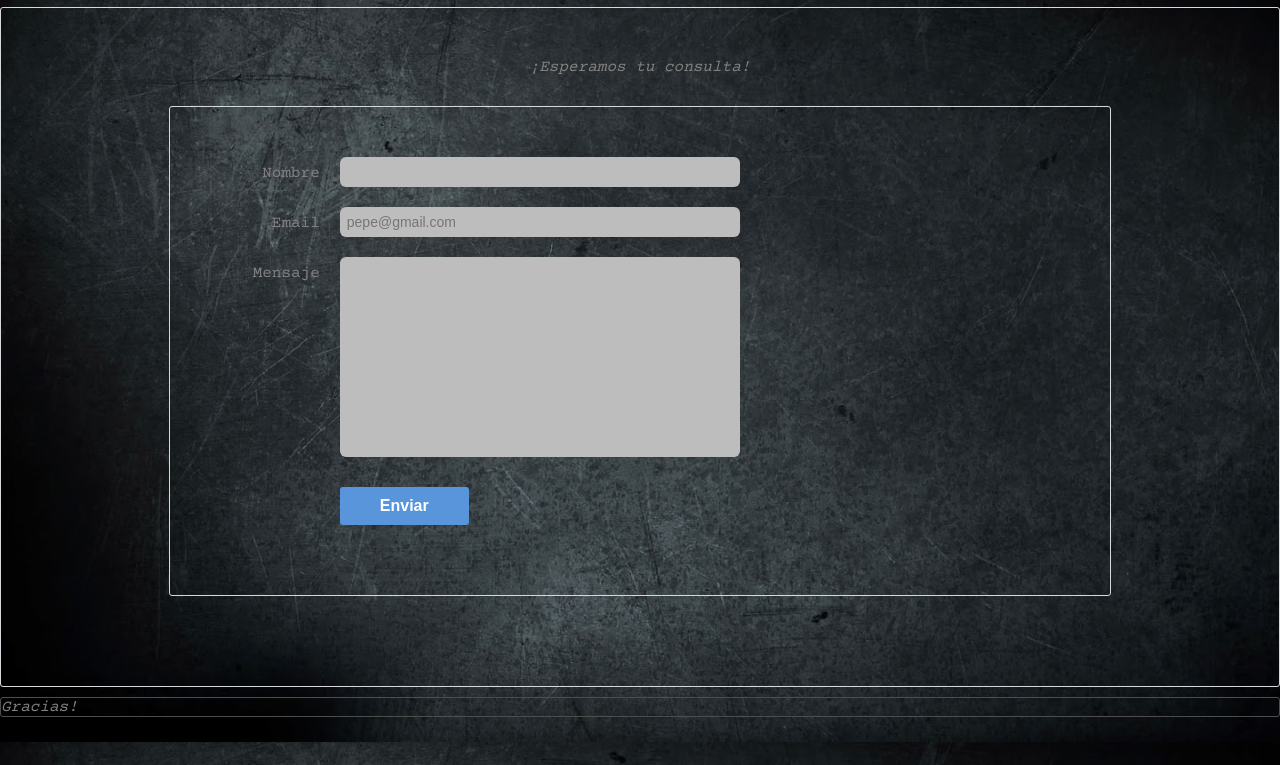
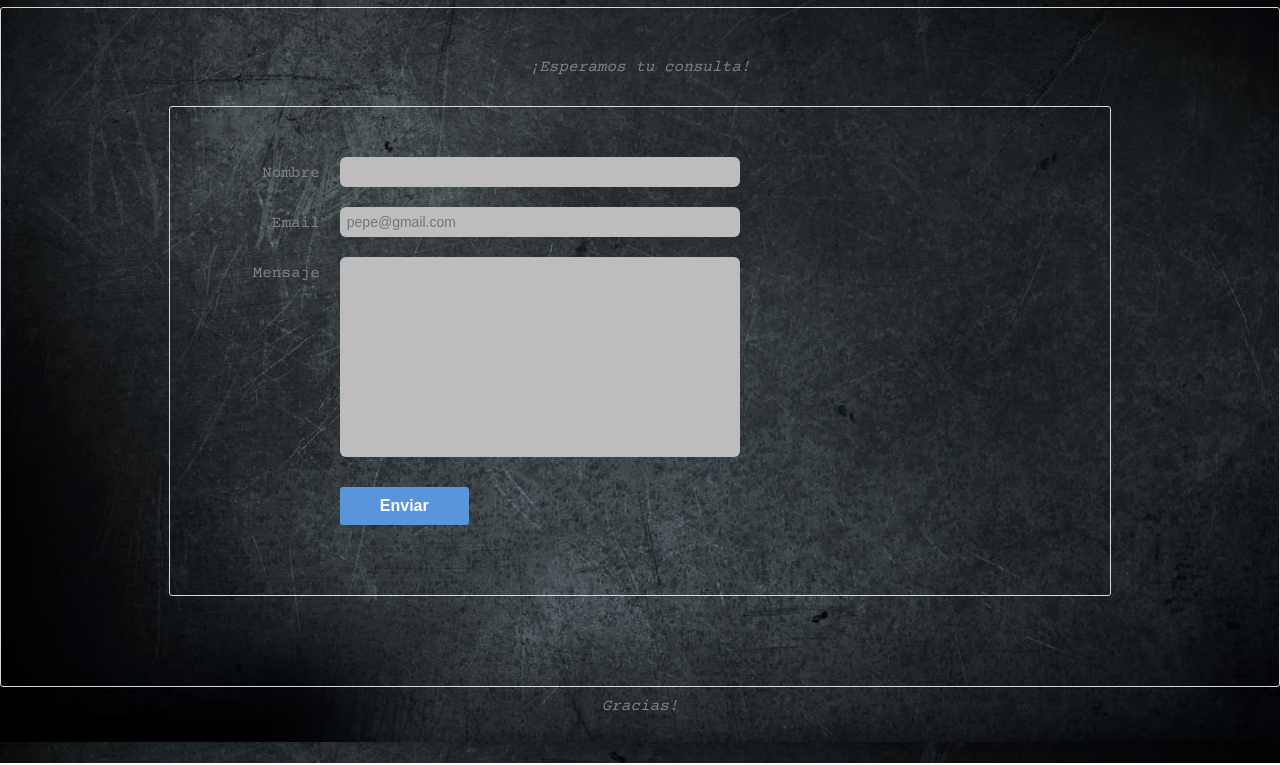
Before and after one commit to jjztec/miprimerapagina, a plain HTML site: page index.html in a window 1280 px wide. Shown: the part 2458-3223 px from the top of the page. Drawn offline with nearby package versions, Linux system fonts and the light colour scheme; no server answers.

Commit message:
Update styles.css

```diff
--- a/styles.css
+++ b/styles.css
@@ -202,8 +202,9 @@ header nav ul a:active {
 
 .greeting {
   display: flex;
-  border: 1px solid #4d4d4d;
-  border-radius: 3px;
+  justify-content: center;
+  /*border: 1px solid #4d4d4d;
+  border-radius: 3px;*/
 }
 
 /*---- Estilos Sección Pie de Página ----*/
```
